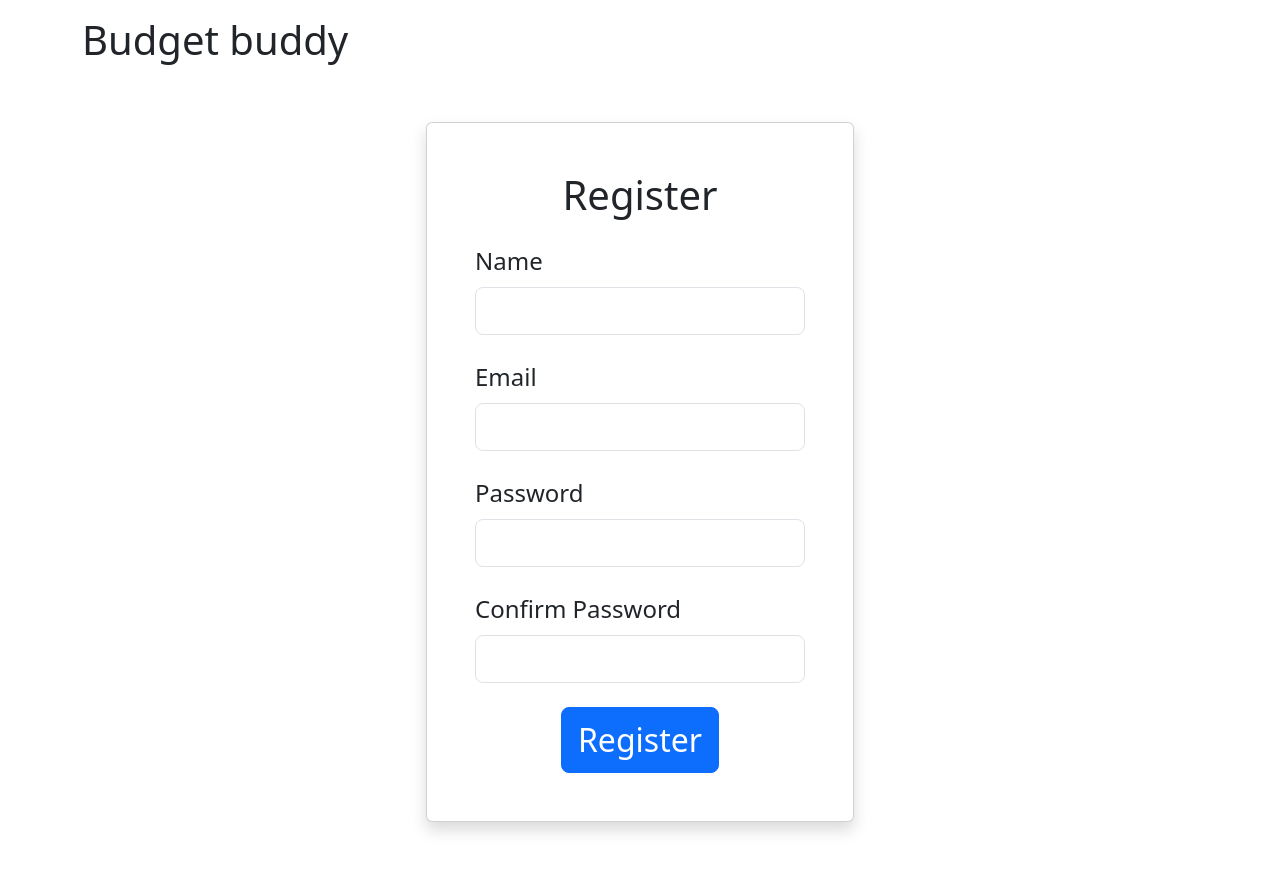
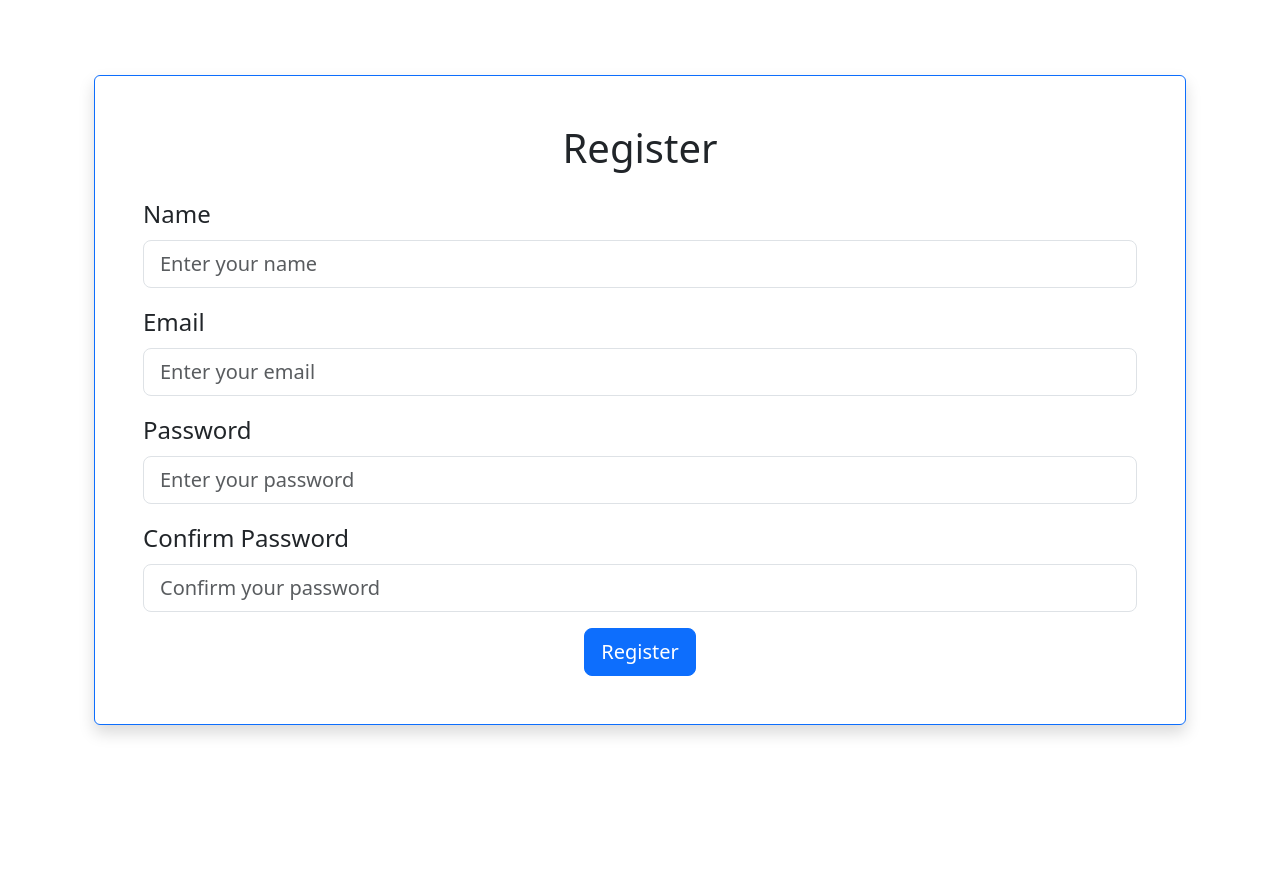
Before and after one commit to Elmehdi-Erraji/BudgetBuddy-React, a React (Create React App) app: page /register in a window 1280 px wide. After the commit the page ends 800 px from the top, so only its background shows below. Built offline with nearby package versions, Linux system fonts and the light colour scheme.

Commit message:
quick fix

```diff
--- a/src/App.js
+++ b/src/App.js
@@ -37,7 +37,6 @@ function App() {
     return (
         <BrowserRouter>
             <div className='container'>
-                <h1 className='mt-3'>Budget buddy</h1>
                 <Routes>
                     <Route path='/' element={<Homepage depenses={depenses} />} />
                     <Route path='/login' element={<Login />} />
--- a/src/components/Create.js
+++ b/src/components/Create.js
@@ -29,27 +29,58 @@ function Create() {
             }
         }
     };
+    const handleHomeClick = () => {
+        navigate('/');
+      };
 
     return (
-        <form onSubmit={handleSubmit}>
-            <div className="row">
-                <div className="col-sm">
-                    <label>Title</label>
-                    <input type="text" name="title" className="form-control" required />
-                </div>
-                <div className="col-sm">
-                    <label>Description</label>
-                    <input type="text" name="description" className="form-control" required />
-                </div>
-                <div className="col-sm">
-                    <label>Expense</label>
-                    <input type="number" name="expense" className="form-control" required />
-                </div>
-                <div className="col-sm">
-                    <button className="btn btn-primary mt-4" type="submit">Add</button>
-                </div>
-            </div>
+        <div className="container d-flex justify-content-center align-items-center vh-100">
+      <div className="card p-5 shadow border-primary" style={{ maxWidth: '800px' }}>
+        <h2 className="text-center mb-4">Add Expense</h2>
+        <form onSubmit={handleSubmit} className="row g-3">
+          <div className="col-md-12">
+            <label htmlFor="title" className="form-label fs-4">Title</label>
+            <input
+              type="text"
+              id="title"
+              name="title"
+              className="form-control form-control-lg"
+              required
+              placeholder="Enter title"
+            />
+          </div>
+          <div className="col-md-12">
+            <label htmlFor="description" className="form-label fs-4">Description</label>
+            <input
+              type="text"
+              id="description"
+              name="description"
+              className="form-control form-control-lg"
+              placeholder="Enter description (optional)"
+            />
+          </div>
+          <div className="col-md-12">
+            <label htmlFor="expense" className="form-label fs-4">Expense</label>
+            <input
+              type="number"
+              id="expense"
+              name="expense"
+              className="form-control form-control-lg"
+              required
+              placeholder="Enter expense amount"
+            />
+          </div>
+          <div className="col-md-12 d-flex justify-content-between">
+            <button className="btn btn-primary btn-lg" type="submit">
+              Add
+            </button>
+            <button className="btn btn-secondary btn-lg" onClick={handleHomeClick}>
+              Home
+            </button>
+          </div>
         </form>
+      </div>
+    </div>
     );
 }
 
--- a/src/components/Depenses.js
+++ b/src/components/Depenses.js
@@ -27,6 +27,9 @@ function Depenses() {
                     </div>
                 </div>
             </div>
+
+
+
     );
 }
 
--- a/src/components/DepensesList.js
+++ b/src/components/DepensesList.js
@@ -58,35 +58,44 @@ function Index() {
   };
 
   return (
-    <div>
     <div className="card mt-4">
     <div className="card-header">
-          <h4 className="card-title"> Depenses </h4>
+      <h4 className="card-title">Depenses</h4>
     </div>
     <div className="card-body">
-          <Link to="/create" className="btn btn-primary mb-3">Add Depense</Link>
+      <Link to="/create" className="btn btn-primary mb-3">Add Expense</Link>
       <div className="table-responsive">
-            <table className="table table-bordered table-hover">
-              <thead className="thead-dark">
+        <table className="table table-striped table-bordered">
+          <thead>
             <tr>
-                  <th className="text-center"> Id </th>
-                  <th className="text-center"> Title </th>
-                  <th className="text-center"> Description </th>
-                  <th className="text-center"> Expense </th>
-                  <th className="text-center"> Action </th>
+              <th className="text-center">Id</th>
+              <th className="text-center">Title</th>
+              <th className="text-center">Description</th>
+              <th className="text-center">Expense</th>
+              <th className="text-center">Action</th>
             </tr>
           </thead>
           <tbody>
-                {depenses.map(depense => (
+            {depenses.map((depense) => (
               <tr key={depense.id}>
-                    <td className="text-center"> {depense.id} </td>
-                    <td> {depense.title} </td>
-                    <td> {depense.description} </td>
-                    <td className="text-right"> {depense.expense} </td>
+                <td className="text-center">{depense.id}</td>
+                <td>{depense.title}</td>
+                <td>{depense.description}</td>
+                <td className="text-right">{depense.expense}</td>
                 <td className="text-center">
-                      <button className="btn btn-info btn-sm mr-2" onClick={() => handleEdit(depense)} data-toggle="modal" data-target="#editModal"> Edit </button>
+                    <button
+                      className="btn btn-primary btn-sm mr-2"
+                      onClick={() => handleEdit(depense)}
+                    >
+                      Edit
+                    </button>
                     <span style={{ marginRight: '8px' }}></span>
-                      <button className="btn btn-danger btn-sm" onClick={() => handleDelete(depense.id)}> Delete </button>
+                    <button
+                      className="btn btn-danger btn-sm"
+                      onClick={() => handleDelete(depense.id)}
+                    >
+                      Delete
+                    </button>
                   </td>
               </tr>
             ))}
@@ -94,8 +103,7 @@ function Index() {
         </table>
       </div>
     </div>
-      </div>
-      {editDepense && <Edit depense={editDepense} updateState={handleUpdateDepense} />} {/* Render the edit modal if editDepense is not null */}
+    {/* Your edit modal component goes here */}
   </div>
   );
 }
--- a/src/components/Homepage.js
+++ b/src/components/Homepage.js
@@ -13,6 +13,7 @@ function Homepage({ expenses }) {
         </div>
       </div>
       <h3 className="mt-3">Expenses</h3>
+
       <div className="row mt-3">
         <div className="col-sm">
           <ExpenseList expenses={expenses} />
--- a/src/components/Login.js
+++ b/src/components/Login.js
@@ -36,26 +36,43 @@ function Login(){
     return(
 
       <div className="container d-flex justify-content-center align-items-center vh-100">
-        <div className="card p-5 shadow" style={{ maxWidth: '1000px' }}>
+      <div className="card p-5 shadow border-primary" style={{ maxWidth: '800px' }}>
         <h1 className="text-center mb-4">Login</h1>
-          <form onSubmit={handleSubmit} style={{ width: '100%' }}>
-            <div className="mb-4">
+        <form onSubmit={handleSubmit} className="row g-3">
+          <div className="col-md-12">
             <label htmlFor="email" className="form-label fs-4">Email</label>
-              <input type="email" id="email" name="email" value={formData.email} onChange={handleChange} className="form-control form-control-lg" />
+            <input
+              type="email"
+              id="email"
+              name="email"
+              value={formData.email}
+              onChange={handleChange}
+              className="form-control form-control-lg"
+              placeholder="Enter your email"
+            />
           </div>
-            <div className="mb-4">
+          <div className="col-md-12">
             <label htmlFor="password" className="form-label fs-4">Password</label>
-              <input type="password" id="password" name="password" value={formData.password} onChange={handleChange} className="form-control form-control-lg" />
+            <input
+              type="password"
+              id="password"
+              name="password"
+              value={formData.password}
+              onChange={handleChange}
+              className="form-control form-control-lg"
+              placeholder="Enter your password"
+            />
           </div>
-            <div className="text-center">
-              <button className="btn btn-primary btn-lg" type="submit" style={{ fontSize: '2rem' }}>Login</button>
+          <div className="col-md-12 text-center">
+            <button className="btn btn-primary btn-lg" type="submit">
+              Login
+            </button>
           </div>
         </form>
       </div>
     </div>
 
 
-
     )
 
 }
--- a/src/components/Register.js
+++ b/src/components/Register.js
@@ -42,27 +42,61 @@ function Register() {
 
     return (
       <div className="container d-flex justify-content-center align-items-center vh-100">
-  <div className="card p-5 shadow" style={{ maxWidth: '1200px' }}>
+      <div className="card p-5 shadow border-primary" style={{ maxWidth: '1200px' }}>
         <h1 className="text-center mb-4">Register</h1>
-    <form onSubmit={handleSubmit} style={{ width: '100%' }}>
-      <div className="mb-4">
+        <form onSubmit={handleSubmit} className="row g-3">
+          <div className="col-md-12">
             <label htmlFor="name" className="form-label fs-4">Name</label>
-        <input type="text" id="name" name="name" value={formData.name} onChange={handleChange} className="form-control form-control-lg" style={{ width: '100%' }} />
+            <input
+              type="text"
+              id="name"
+              name="name"
+              value={formData.name}
+              onChange={handleChange}
+              className="form-control form-control-lg"
+              placeholder="Enter your name"
+            />
           </div>
-      <div className="mb-4">
+          <div className="col-md-12">
             <label htmlFor="email" className="form-label fs-4">Email</label>
-        <input type="email" id="email" name="email" value={formData.email} onChange={handleChange} className="form-control form-control-lg" style={{ width: '100%' }} />
+            <input
+              type="email"
+              id="email"
+              name="email"
+              value={formData.email}
+              onChange={handleChange}
+              className="form-control form-control-lg"
+              placeholder="Enter your email"
+            />
           </div>
-      <div className="mb-4">
+          <div className="col-md-12">
             <label htmlFor="password" className="form-label fs-4">Password</label>
-        <input type="password" id="password" name="password" value={formData.password} onChange={handleChange} className="form-control form-control-lg" style={{ width: '100%' }} />
+            <input
+              type="password"
+              id="password"
+              name="password"
+              value={formData.password}
+              onChange={handleChange}
+              className="form-control form-control-lg"
+              placeholder="Enter your password"
+            />
           </div>
-      <div className="mb-4">
+          <div className="col-md-12">
             <label htmlFor="confirmPassword" className="form-label fs-4">Confirm Password</label>
-        <input type="password" id="confirmPassword" name="confirmPassword" value={formData.confirmPassword} onChange={handleChange} className="form-control form-control-lg" style={{ width: '100%' }} />
+            <input
+              type="password"
+              id="confirmPassword"
+              name="confirmPassword"
+              value={formData.confirmPassword}
+              onChange={handleChange}
+              className="form-control form-control-lg"
+              placeholder="Confirm your password"
+            />
           </div>
-      <div className="text-center">
-        <button className="btn btn-primary btn-lg" type="submit" style={{ fontSize: '2rem' }}>Register</button>
+          <div className="col-md-12 text-center">
+            <button className="btn btn-primary btn-lg" type="submit">
+              Register
+            </button>
           </div>
         </form>
       </div>
@@ -71,6 +105,7 @@ function Register() {
 
 
 
+
     );
 }
 
```
Lines whose indentation alone changed are shown as unchanged.
